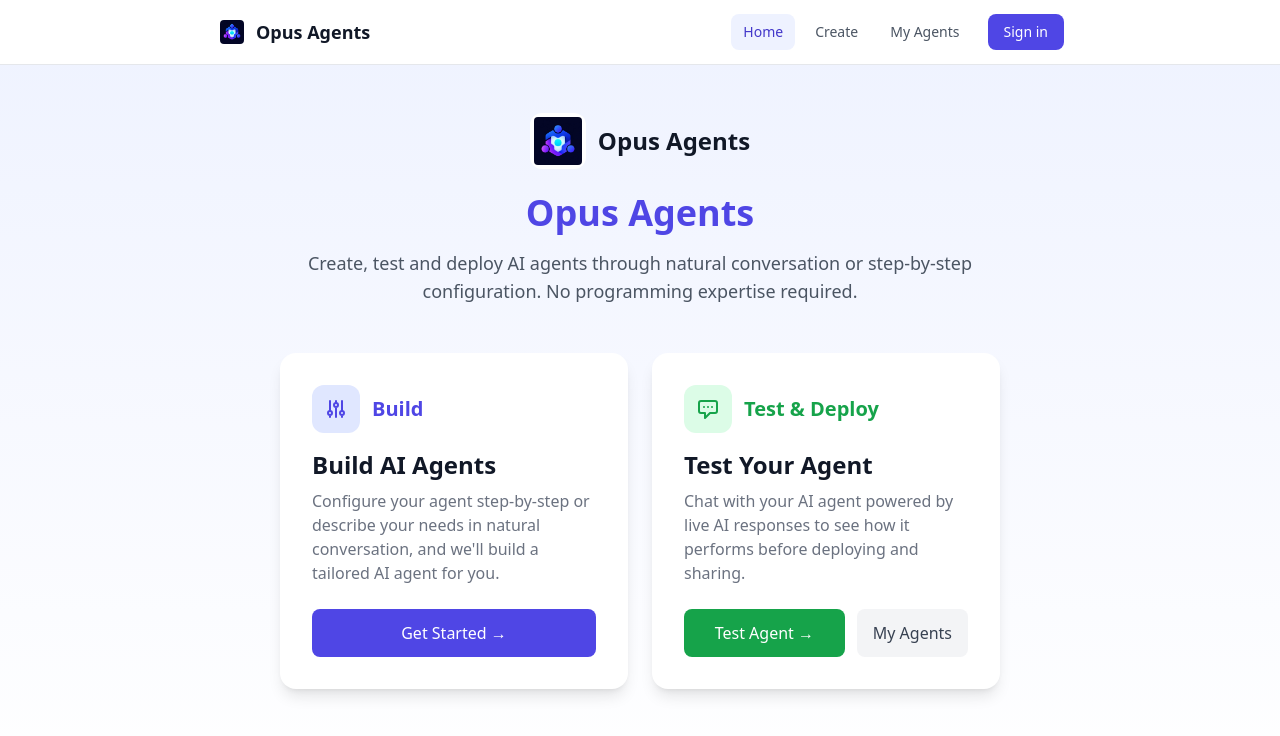
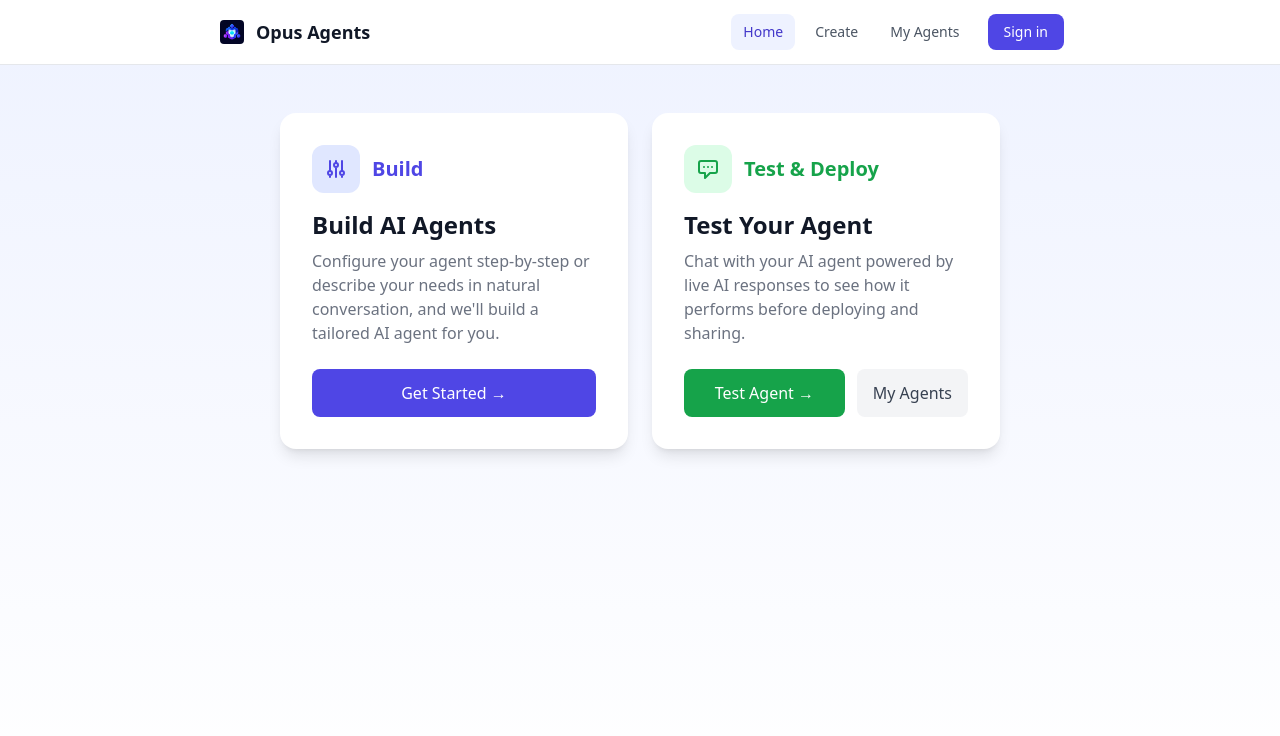
Before and after one commit to mohammedkhadar/ai-agents, a React (Vite) app in the folder frontend/: page / in a window 1280 px wide. Shown: the top 736 px of the page. Built offline with nearby package versions, Linux system fonts and the light colour scheme; no server answers.

Commit message:
feat: remove logo/header section from homepage

```diff
--- a/frontend/src/pages/Index.tsx
+++ b/frontend/src/pages/Index.tsx
@@ -1,26 +1,12 @@
 import React from 'react';
 import { Link } from 'react-router-dom';
 import Navbar from '../components/Navbar';
-import Logo from '../components/Logo';
 
 const Index: React.FC = () => {
   return (
     <div className="min-h-screen bg-gradient-to-b from-indigo-50 to-white">
       <Navbar />
       <div className="max-w-3xl mx-auto p-6 pt-12">
-        <header className="text-center mb-12">
-          <div className="flex justify-center mb-6">
-            <Logo size="lg" />
-          </div>
-          <h1 className="text-4xl font-extrabold text-indigo-600 mb-4">
-            Opus Agents
-          </h1>
-          <p className="text-lg text-gray-600">
-            Create, test and deploy AI agents through natural conversation or step-by-step configuration.
-            No programming expertise required.
-          </p>
-        </header>
-
         <main>
           <div className="grid md:grid-cols-2 gap-6 max-w-3xl mx-auto">
             <div className="bg-white rounded-2xl p-8 shadow-lg hover:shadow-xl transition-shadow flex flex-col justify-between">
```
Also changed, not shown: 1 other file (tests, documents, lock files or other folders).
